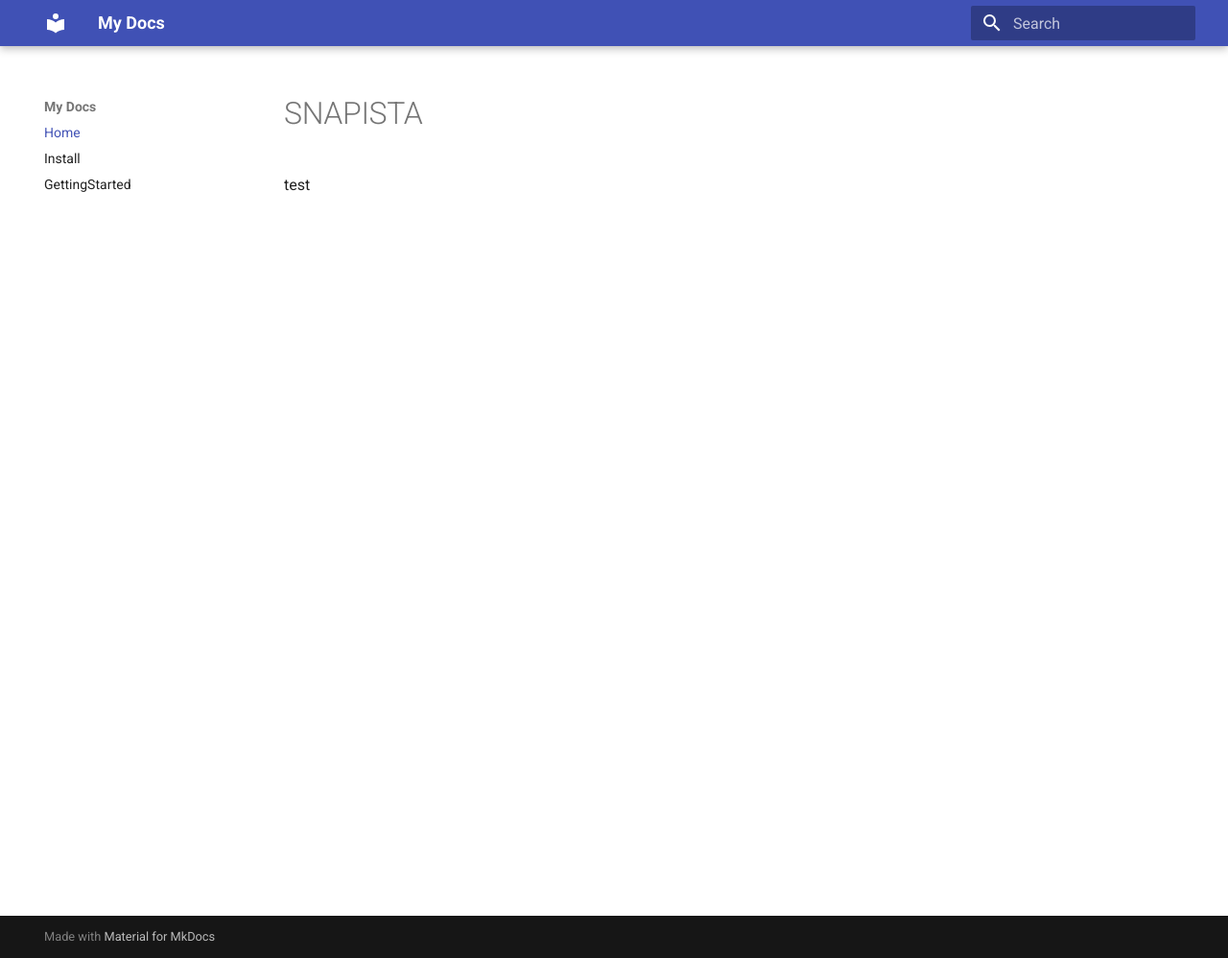
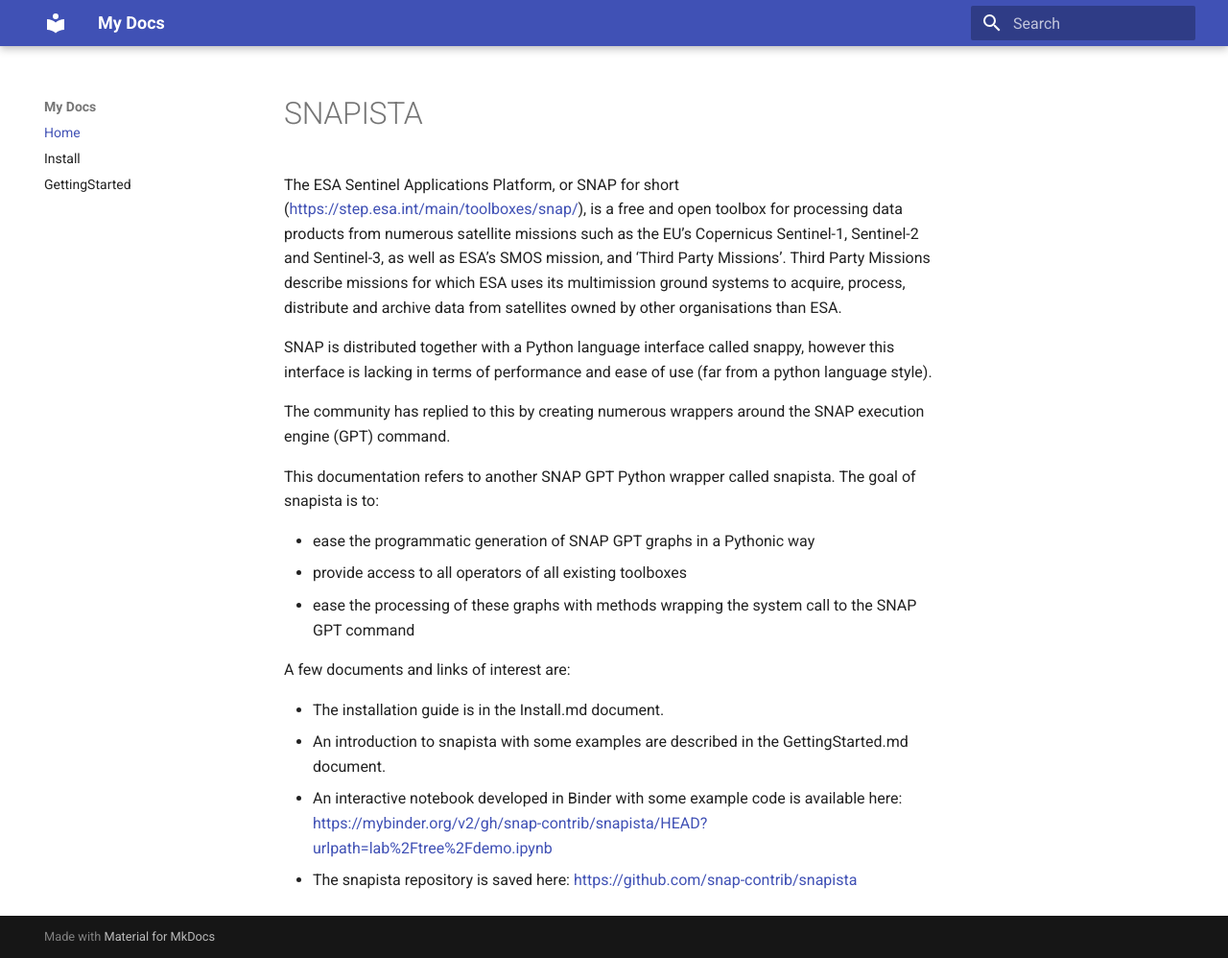
Before and after one commit to snap-contrib/snapista, an MkDocs documentation site: the page built from docs/index.md, in a window 1280 px wide and 998 px high. Shown: the whole window at 96% size. Built offline with MkDocs 1.6.1 and Material for MkDocs 9.7.7, drawn with Linux system fonts in a browser that asks for light colours.

Commit message:
final GettingStarted and index

```diff
--- a/docs/index.md
+++ b/docs/index.md
@@ -1,3 +1,24 @@
 # SNAPISTA
 
-test
+The ESA Sentinel Applications Platform, or SNAP for short ([https://step.esa.int/main/toolboxes/snap/](https://step.esa.int/main/toolboxes/snap/)), is a free and open toolbox for processing data products from numerous satellite missions such as the EU’s Copernicus Sentinel-1, Sentinel-2 and Sentinel-3, as well as ESA’s SMOS mission, and ‘Third Party Missions’. Third Party Missions describe missions for which ESA uses its multimission ground systems to acquire, process, distribute and archive data from satellites owned by other organisations than ESA.
+
+SNAP is distributed together with a Python language interface called snappy, however this interface is lacking in terms of performance and ease of use (far from a python language style).
+
+The community has replied to this by creating numerous wrappers around the SNAP execution engine (GPT) command.
+
+This documentation refers to another SNAP GPT Python wrapper called snapista. The goal of snapista is to:
+
+
+
+*   ease the programmatic generation of SNAP GPT graphs in a Pythonic way
+*   provide access to all operators of all existing toolboxes
+*   ease the processing of these graphs with methods wrapping the system call to the SNAP GPT command
+
+A few documents and links of interest are:
+
+
+
+*   The installation guide is in the Install.md document.
+*   An introduction to snapista with some examples are described in the GettingStarted.md document.
+*   An interactive notebook developed in Binder with some example code is available here: [https://mybinder.org/v2/gh/snap-contrib/snapista/HEAD?urlpath=lab%2Ftree%2Fdemo.ipynb](https://mybinder.org/v2/gh/snap-contrib/snapista/HEAD?urlpath=lab%2Ftree%2Fdemo.ipynb)
+*   The snapista repository is saved here: [https://github.com/snap-contrib/snapista](https://github.com/snap-contrib/snapista)
```
Also changed, not shown: docs/GettingStarted.md (+46 -18 lines).
